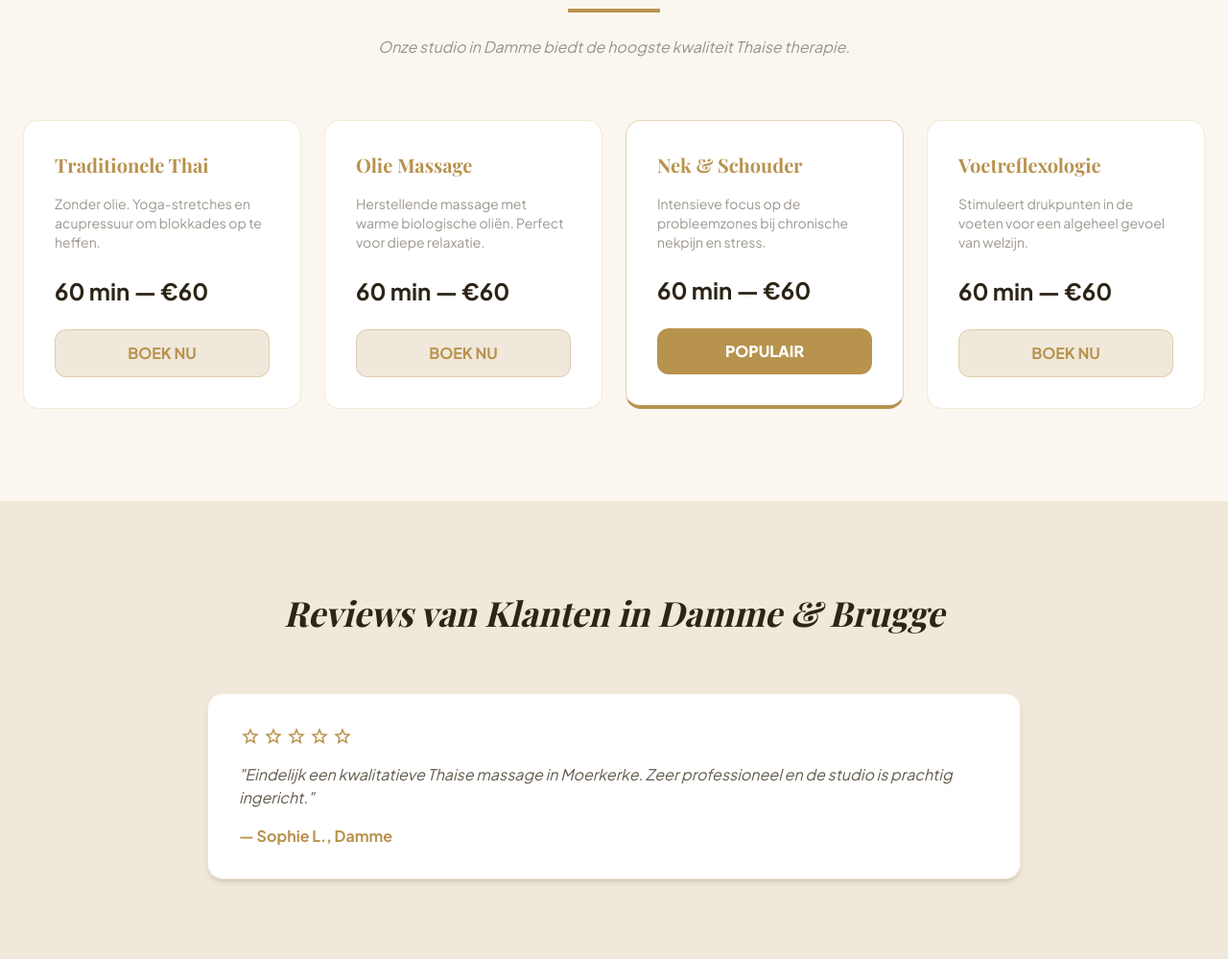
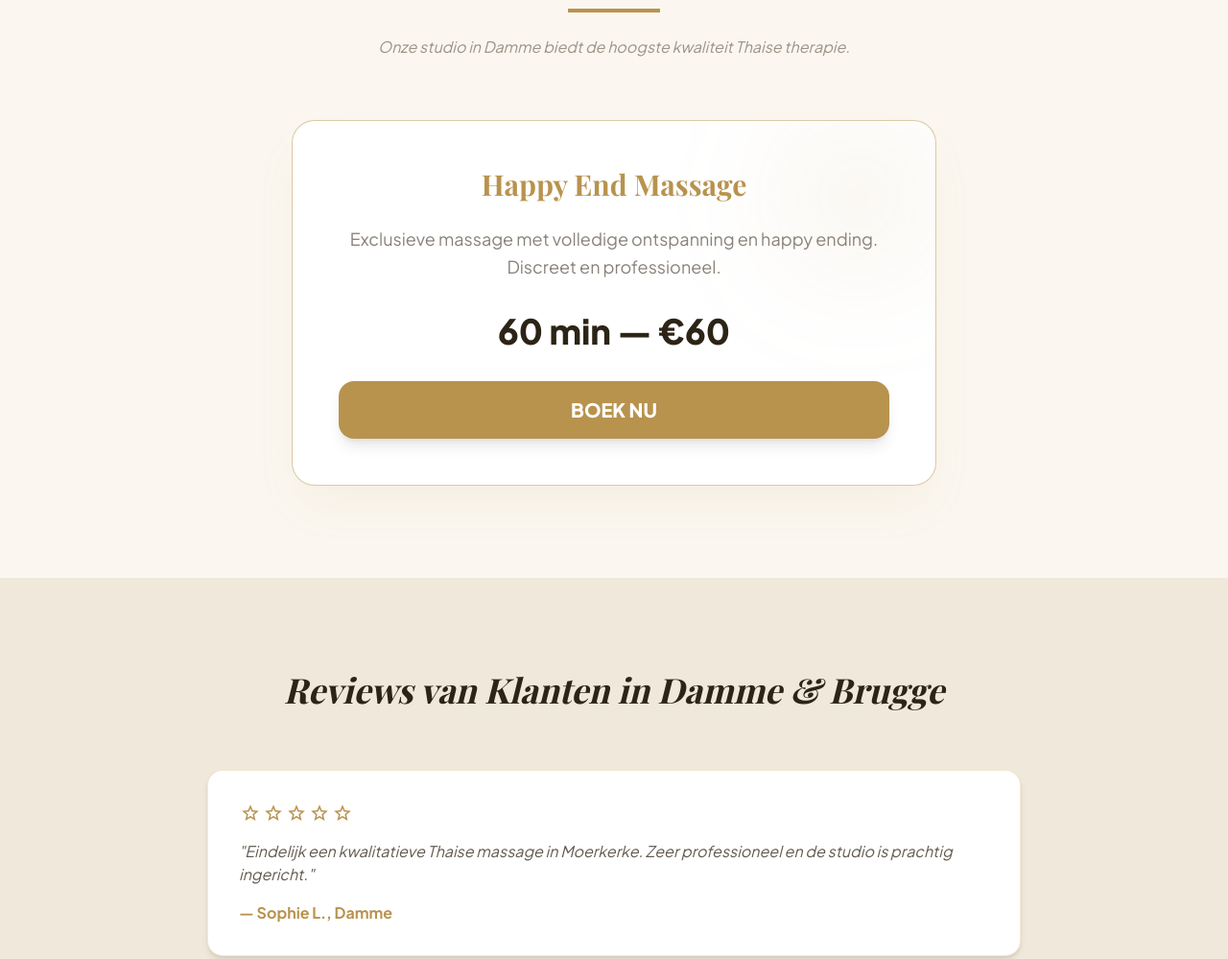
Before and after one commit to anawat34115/massage-2, a plain HTML site: page index.html in a window 1280 px wide. Shown: the part 1531-2530 px from the top of the page at 96% size. Drawn offline with nearby package versions, Linux system fonts and the light colour scheme; a web font is replaced by a local one.

```diff
--- a/index.html
+++ b/index.html
@@ -60,7 +60,7 @@
       "name": "Kwanruan Thai Massage Damme",
       "description": "Authentieke Thaise massage in Damme (Moerkerke). Professionele therapie voor rugpijn, nekpijn en stressverlichting.",
       "url": "https://kwanruan.be",
-      "telephone": "+324567890",
+      "telephone": "+32472566229",
       "image": "https://kwanruan.be/og-image.jpg",
       "address": {
         "@type": "PostalAddress",
@@ -98,10 +98,7 @@
         "@type": "OfferCatalog",
         "name": "Behandelingen",
         "itemListElement": [
-          { "@type": "Offer", "itemOffered": { "@type": "Service", "name": "Traditionele Thaise Massage" }, "price": "60", "priceCurrency": "EUR" },
-          { "@type": "Offer", "itemOffered": { "@type": "Service", "name": "Olie Massage" }, "price": "60", "priceCurrency": "EUR" },
-          { "@type": "Offer", "itemOffered": { "@type": "Service", "name": "Nek & Schouder Massage" }, "price": "60", "priceCurrency": "EUR" },
-          { "@type": "Offer", "itemOffered": { "@type": "Service", "name": "Voetreflexologie" }, "price": "60", "priceCurrency": "EUR" }
+          { "@type": "Offer", "itemOffered": { "@type": "Service", "name": "Happy End Massage" }, "price": "60", "priceCurrency": "EUR" }
         ]
       }
     }
@@ -120,7 +117,7 @@
                 <a class="text-thai-brown hover:text-gold-primary transition-colors" href="#reviews">Reviews</a>
                 <a class="text-thai-brown hover:text-gold-primary transition-colors" href="#contact">Contact</a>
             </div>
-            <a href="tel:+324567890" class="bg-gold-primary text-white px-6 py-2 rounded-full font-extrabold hover:bg-thai-black hover:text-white transition-all transform active:scale-95">
+            <a href="tel:+32472566229" class="bg-gold-primary text-white px-6 py-2 rounded-full font-extrabold hover:bg-thai-black hover:text-white transition-all transform active:scale-95">
                 BOEK NU
             </a>
         </nav>
@@ -145,7 +142,7 @@
                         <button class="bg-gold-primary text-white px-10 py-5 rounded-xl font-black text-lg shadow-2xl shadow-gold-primary/20 hover:scale-105 transition-all">
                             BOEK VANDAAG NOG
                         </button>
-                        <a href="https://wa.me/324567890" class="bg-white/5 backdrop-blur-md border border-white/20 text-white px-10 py-5 rounded-xl font-black text-lg hover:bg-white/10 transition-all text-center">
+                        <a href="https://wa.me/32472566229" class="bg-white/5 backdrop-blur-md border border-white/20 text-white px-10 py-5 rounded-xl font-black text-lg hover:bg-white/10 transition-all text-center">
                             CHAT DIRECT
                         </a>
                     </div>
@@ -207,30 +204,15 @@
                     <p class="text-thai-brown/50 max-w-xl mx-auto italic">Onze studio in Damme biedt de hoogste kwaliteit Thaise therapie.</p>
                 </div>
 
-                <div class="grid md:grid-cols-2 lg:grid-cols-4 gap-6">
-                    <div class="bg-white p-8 rounded-2xl border border-gold-light/50 hover:border-gold-primary/50 hover:shadow-lg transition-all flex flex-col h-full">
-                        <h3 class="text-xl font-serif font-bold text-gold-primary mb-4">Traditionele Thai</h3>
-                        <p class="text-thai-brown/50 text-sm mb-6 flex-grow">Zonder olie. Yoga-stretches en acupressuur om blokkades op te heffen.</p>
-                        <div class="text-2xl font-bold text-thai-black mb-6">60 min — €60</div>
-                        <button class="w-full py-3 bg-thai-beige border border-gold-primary/30 text-gold-primary rounded-xl font-bold hover:bg-gold-primary hover:text-white transition-all">BOEK NU</button>
-                    </div>
-                    <div class="bg-white p-8 rounded-2xl border border-gold-light/50 hover:border-gold-primary/50 hover:shadow-lg transition-all flex flex-col h-full">
-                        <h3 class="text-xl font-serif font-bold text-gold-primary mb-4">Olie Massage</h3>
-                        <p class="text-thai-brown/50 text-sm mb-6 flex-grow">Herstellende massage met warme biologische oliën. Perfect voor diepe relaxatie.</p>
-                        <div class="text-2xl font-bold text-thai-black mb-6">60 min — €60</div>
-                        <button class="w-full py-3 bg-thai-beige border border-gold-primary/30 text-gold-primary rounded-xl font-bold hover:bg-gold-primary hover:text-white transition-all">BOEK NU</button>
-                    </div>
-                    <div class="bg-white p-8 rounded-2xl border border-gold-primary/40 hover:border-gold-primary hover:shadow-lg transition-all flex flex-col h-full border-b-4 border-b-gold-primary">
-                        <h3 class="text-xl font-serif font-bold text-gold-primary mb-4">Nek & Schouder</h3>
-                        <p class="text-thai-brown/50 text-sm mb-6 flex-grow">Intensieve focus op de probleemzones bij chronische nekpijn en stress.</p>
-                        <div class="text-2xl font-bold text-thai-black mb-6">60 min — €60</div>
-                        <button class="w-full py-3 bg-gold-primary text-white rounded-xl font-extrabold transition-all">POPULAIR</button>
-                    </div>
-                    <div class="bg-white p-8 rounded-2xl border border-gold-light/50 hover:border-gold-primary/50 hover:shadow-lg transition-all flex flex-col h-full">
-                        <h3 class="text-xl font-serif font-bold text-gold-primary mb-4">Voetreflexologie</h3>
-                        <p class="text-thai-brown/50 text-sm mb-6 flex-grow">Stimuleert drukpunten in de voeten voor een algeheel gevoel van welzijn.</p>
-                        <div class="text-2xl font-bold text-thai-black mb-6">60 min — €60</div>
-                        <button class="w-full py-3 bg-thai-beige border border-gold-primary/30 text-gold-primary rounded-xl font-bold hover:bg-gold-primary hover:text-white transition-all">BOEK NU</button>
+                <div class="max-w-2xl mx-auto">
+                    <div class="bg-white p-12 rounded-3xl border border-gold-primary/50 shadow-2xl shadow-gold-primary/10 relative overflow-hidden">
+                        <div class="absolute top-0 right-0 w-40 h-40 bg-gold-primary/10 rounded-full blur-3xl"></div>
+                        <div class="text-center">
+                            <h3 class="text-3xl font-serif font-bold text-gold-primary mb-6">Happy End Massage</h3>
+                            <p class="text-thai-brown/60 text-lg mb-8 leading-relaxed">Exclusieve massage met volledige ontspanning en happy ending. Discreet en professioneel.</p>
+                            <div class="text-4xl font-black text-thai-black mb-8">60 min — €60</div>
+                            <button class="w-full py-4 bg-gold-primary text-white rounded-2xl font-black text-xl hover:bg-thai-black transition-all shadow-lg">BOEK NU</button>
+                        </div>
                     </div>
                 </div>
             </div>
@@ -285,7 +267,7 @@
                             <span class="material-symbols-outlined text-gold-primary text-3xl">call</span>
                             <div>
                                 <h4 class="font-bold text-thai-black text-xl mb-1">Telefoon</h4>
-                                <a href="tel:+324567890" class="text-thai-black text-2xl font-black hover:text-gold-primary transition-colors">+32 (0) 456 78 90</a>
+                                <a href="tel:+32472566229" class="text-thai-black text-2xl font-black hover:text-gold-primary transition-colors">+32 (0) 472 56 62 29</a>
                             </div>
                         </div>
                     </div>
@@ -303,7 +285,7 @@
                 <p class="text-thai-black/70 text-xl font-bold mb-12 uppercase tracking-widest">Reserveer uw herstel in Damme.</p>
                 <div class="flex flex-col sm:flex-row gap-6 justify-center">
                     <button class="bg-thai-black text-white px-12 py-6 rounded-2xl font-black text-2xl shadow-2xl hover:scale-105 transition-all">BOEK NU</button>
-                    <a href="tel:+324567890" class="bg-transparent border-2 border-thai-black text-thai-black px-12 py-6 rounded-2xl font-black text-2xl hover:bg-thai-black hover:text-white transition-all">BEL DIRECT</a>
+                    <a href="tel:+32472566229" class="bg-transparent border-2 border-thai-black text-thai-black px-12 py-6 rounded-2xl font-black text-2xl hover:bg-thai-black hover:text-white transition-all">BEL DIRECT</a>
                 </div>
             </div>
         </section>
@@ -316,8 +298,8 @@
     </footer>
 
     <div class="fixed bottom-0 left-0 w-full bg-white/95 backdrop-blur-md border-t border-gold-light p-4 grid grid-cols-2 gap-4 md:hidden z-[200] shadow-[0_-4px_20px_rgba(0,0,0,0.08)]">
-        <a href="tel:+324567890" class="bg-thai-beige text-thai-black py-4 rounded-xl font-black text-center border border-gold-light">BEL</a>
-        <a href="tel:+324567890" class="bg-gold-primary text-white py-4 rounded-xl font-black text-center">BOEK NU</a>
+        <a href="tel:+32472566229" class="bg-thai-beige text-thai-black py-4 rounded-xl font-black text-center border border-gold-light">BEL</a>
+        <a href="tel:+32472566229" class="bg-gold-primary text-white py-4 rounded-xl font-black text-center">BOEK NU</a>
     </div>
 
 </body>
```
